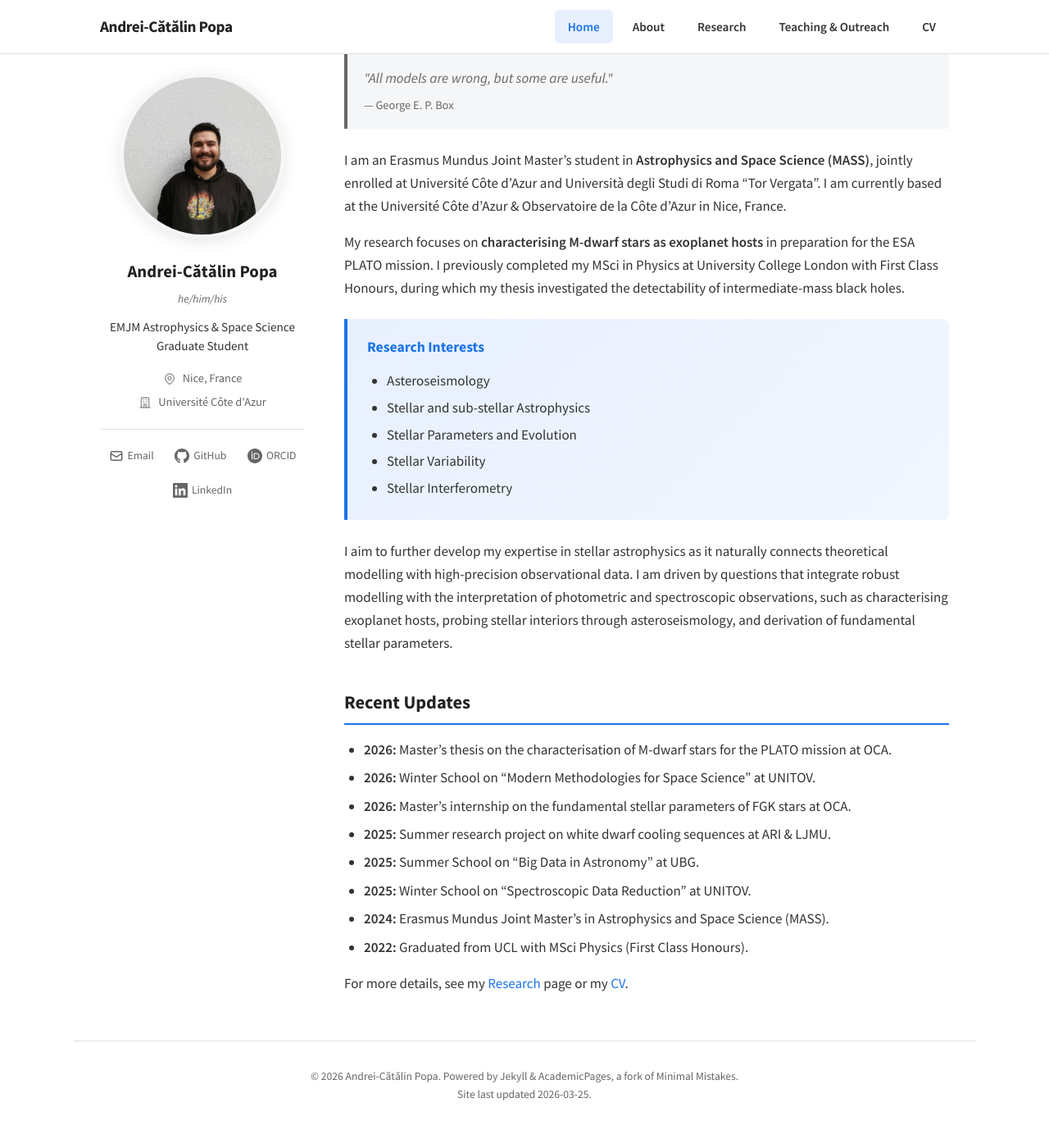
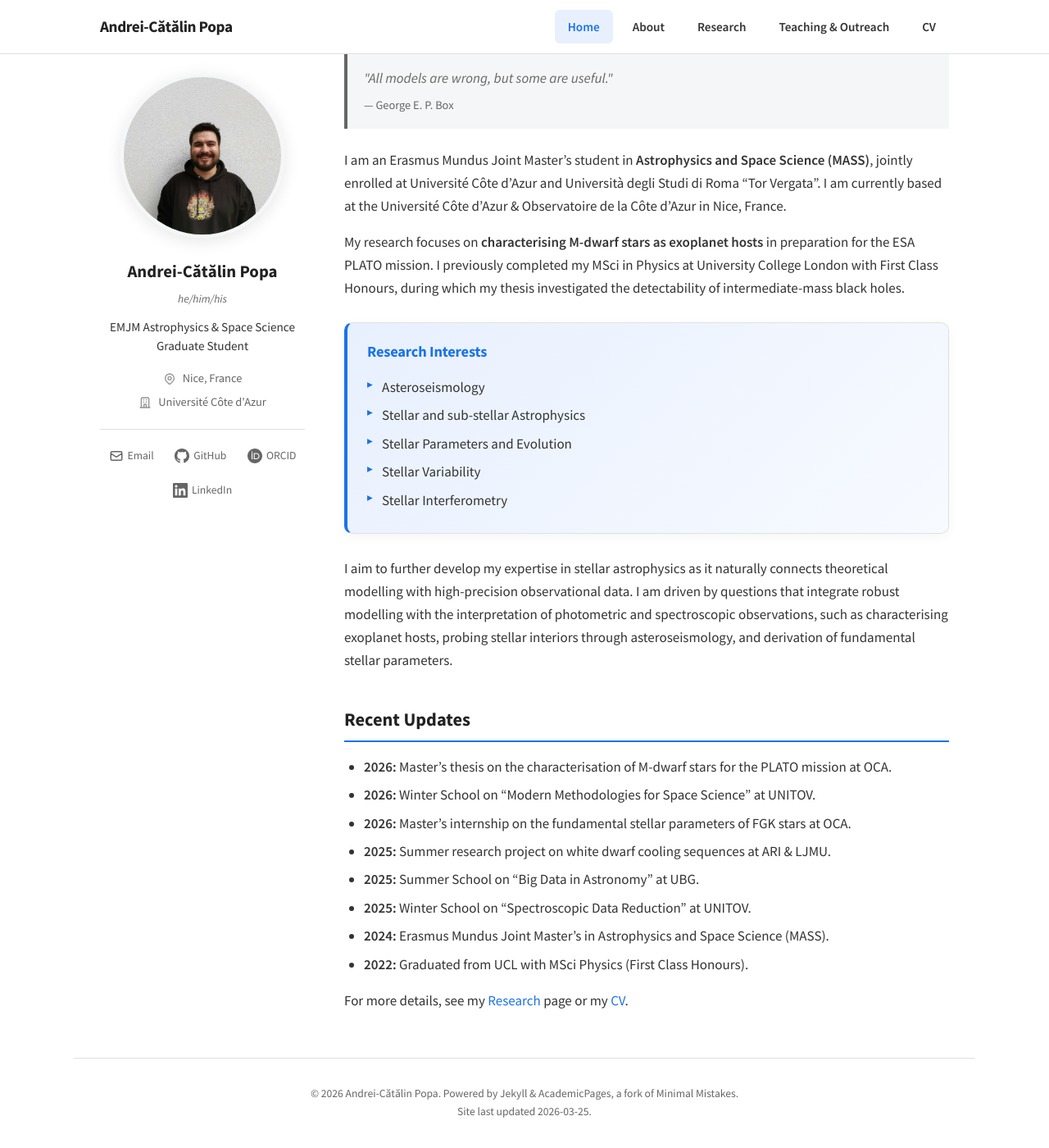
Before and after one commit to acpopa/acpopa.github.io, a Jekyll site: the page built from index.md, in a window 1280 px wide and 1400 px high, scrolled down 118 px. Shown: the whole window at 82% size. Built offline with Jekyll 4.4.1, drawn with Linux system fonts in a browser that asks for light colours; before the commit the page ends 1497 px from its top, so only the background shows below that.

Commit message:
Update style.css

```diff
--- a/assets/css/style.css
+++ b/assets/css/style.css
@@ -272,25 +272,48 @@ a:hover {
 
 /* Highlight box */
 .highlight-box {
-  background: linear-gradient(135deg, var(--accent-bg) 0%, #f0f7ff 100%);
+  background: linear-gradient(135deg, var(--accent-bg) 0%, #f7faff 100%);
+  border: 1px solid var(--border);
   border-left: 4px solid var(--accent);
   padding: 1.25rem 1.5rem;
-  border-radius: 0 8px 8px 0;
-  margin: 1.5rem 0;
+  border-radius: 10px;
+  margin: 1.75rem 0;
+  box-shadow: 0 4px 14px rgba(0, 0, 0, 0.04);
+  transition: transform 0.15s ease, box-shadow 0.15s ease;
+}
+
+.highlight-box:hover {
+  transform: translateY(-2px);
+  box-shadow: 0 6px 18px rgba(0, 0, 0, 0.06);
 }
 
 .highlight-box h3 {
   margin-top: 0;
-  margin-bottom: 0.75rem;
+  margin-bottom: 0.85rem;
   color: var(--link);
+  font-size: 1.15rem;
+  letter-spacing: -0.01em;
 }
 
 .highlight-box ul {
-  margin-bottom: 0;
+  list-style: none;
+  padding-left: 0;
+  margin: 0;
 }
 
 .highlight-box li {
-  margin-bottom: 0.3rem;
+  position: relative;
+  padding-left: 18px;
+  margin-bottom: 0.4rem;
+  font-weight: 500;
+}
+
+.highlight-box li::before {
+  content: "▸";
+  position: absolute;
+  left: 0;
+  color: var(--accent);
+  font-size: 0.85rem;
 }
 
 /* Research entries */
```
